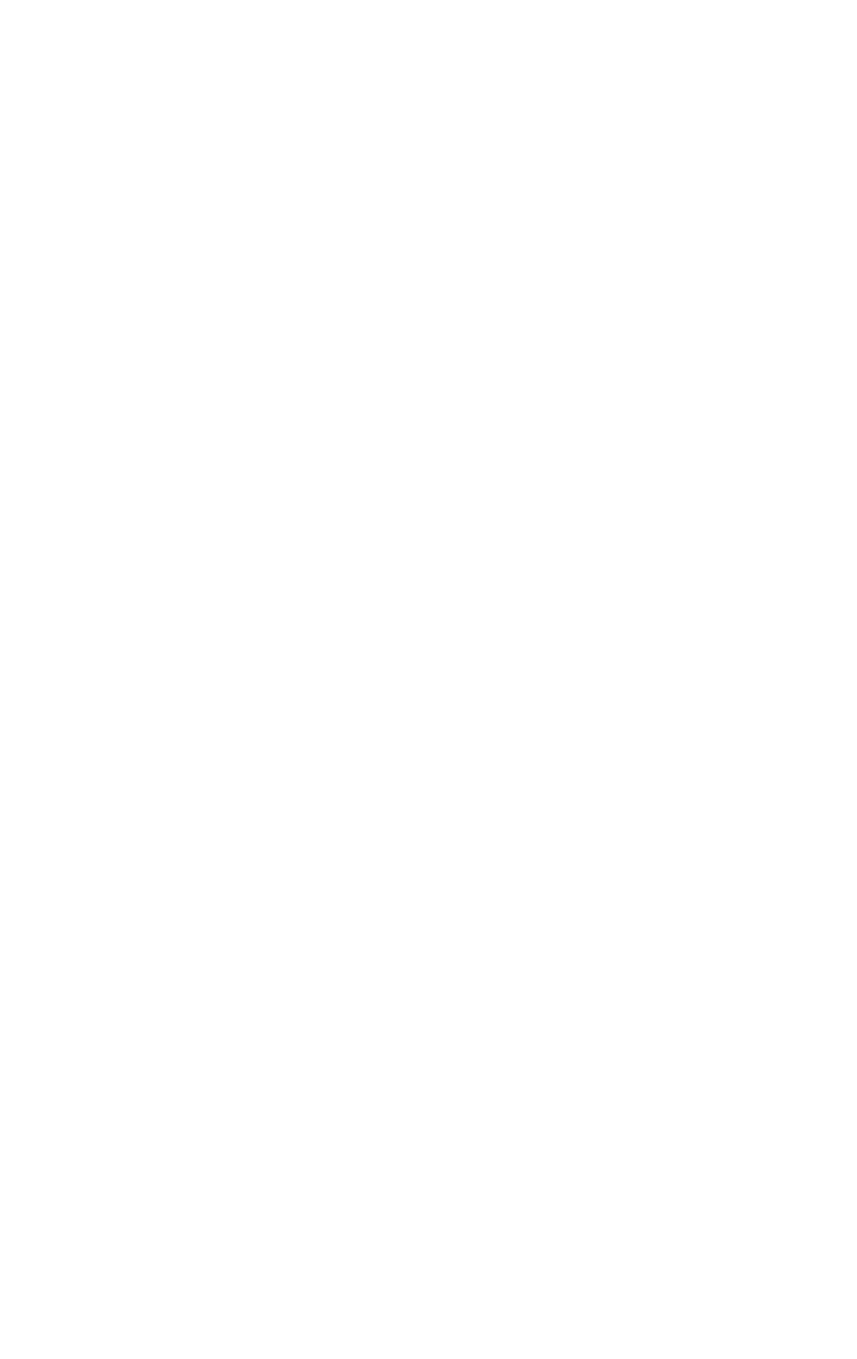
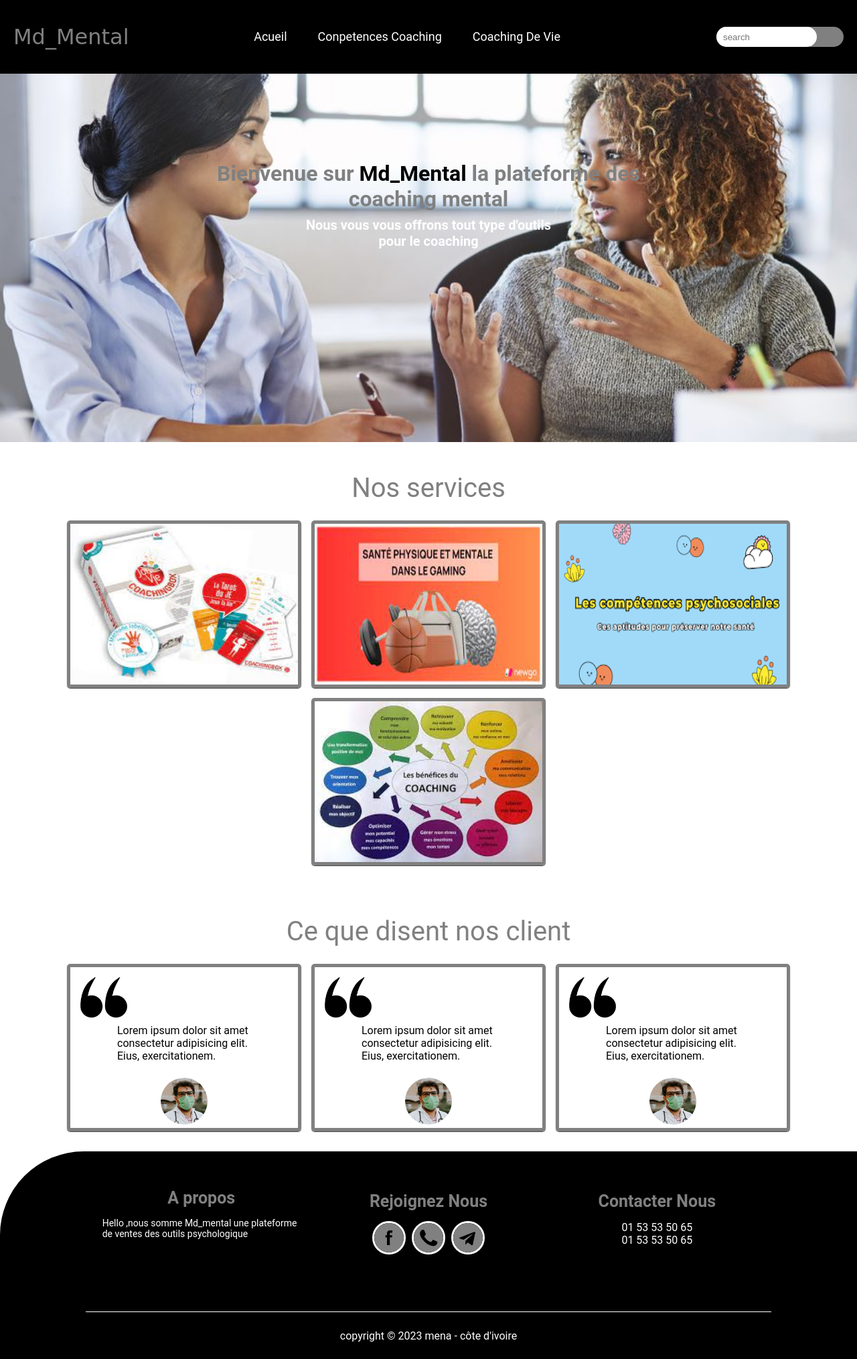
Before and after one commit to Madjidscript/battle1, a plain HTML site: page index.html in a window 1280 px wide. Shown: the whole page at 67% size. Before the commit the page ends 800 px from the top, so only its background shows below. Drawn offline with Linux system fonts and the light colour scheme; a web font is replaced by a local one.

Commit message:
depot projet

```diff
--- a/index.html
+++ b/index.html
@@ -4,6 +4,157 @@
     <meta charset="UTF-8" />
     <meta name="viewport" content="width=device-width, initial-scale=1.0" />
     <title>Document</title>
+    <link rel="stylesheet" href="style.css" />
+
+    <link rel="preconnect" href="https://fonts.googleapis.com" />
+    <link rel="preconnect" href="https://fonts.gstatic.com" crossorigin />
+    <link
+      href="https://fonts.googleapis.com/css2?family=Shrikhand&display=swap"
+      rel="stylesheet"
+    />
   </head>
-  <body></body>
+  <body>
+    <nav class="navbar">
+      <!-- logo -->
+      <a href="./index2.html" class="logo">Md_Mental</a>
+      <!-- menu navigation -->
+      <!-- icons hanberguer -->
+      <ul class="nav-links">
+        <input type="checkbox" id="papa" />
+        <label for="papa" class="hamburger">&#9776;</label>
+
+        <div class="menu">
+          <li><a href="">Acueil</a></li>
+          <li><a href="">Conpetences Coaching</a></li>
+          <li><a href="">Coaching De Vie</a></li>
+
+          <li><a href="/" id="principale"></a></li>
+
+          <p class="recherche">
+            <input type="search" placeholder="search" />
+          </p>
+        </div>
+      </ul>
+    </nav>
+
+    <div class="section1">
+      <div class="box">
+        <div class="card" id="card1">
+          <p>
+            Bienvenue sur <strong style="color: black">Md_Mental</strong> la
+            plateforme des coaching mental
+          </p>
+          <h5>Nous vous vous offrons tout type d'outils pour le coaching</h5>
+        </div>
+      </div>
+    </div>
+
+    <div class="container">
+      <h1>Nos services</h1>
+      <div class="images-container">
+        <label class="images">
+          <img src="./image/livres.jpg" alt="" />
+        </label>
+        <label class="images">
+          <img src="./image/jeux.jpg" alt="" />
+        </label>
+        <label class="images">
+          <img src="./image/livre2.png" alt="" />
+        </label>
+        <label class="images">
+          <img src="./image/livres3.jpg" alt="" />
+        </label>
+      </div>
+    </div>
+
+    <div class="container">
+      <h1>Ce que disent nos client</h1>
+      <div class="images-container">
+        <label class="images">
+          <div class="ronds">
+            <img
+              src="./image/WhatsApp_Image_2023-07-07_at_12.01.09__1_-removebg-preview.png"
+              alt=""
+            />
+          </div>
+          <div class="comment">
+            <p>
+              Lorem ipsum dolor sit amet consectetur adipisicing elit. Eius,
+              exercitationem.
+            </p>
+          </div>
+          <div class="rond"></div>
+        </label>
+        <label class="images">
+          <div class="ronds">
+            <img
+              src="./image/WhatsApp_Image_2023-07-07_at_12.01.09__1_-removebg-preview.png"
+              alt=""
+            />
+          </div>
+          <div class="comment">
+            <p>
+              Lorem ipsum dolor sit amet consectetur adipisicing elit. Eius,
+              exercitationem.
+            </p>
+          </div>
+          <div class="rond"></div>
+        </label>
+        <label class="images">
+          <div class="ronds">
+            <img
+              src="./image/WhatsApp_Image_2023-07-07_at_12.01.09__1_-removebg-preview.png"
+              alt=""
+            />
+          </div>
+          <div class="comment">
+            <p>
+              Lorem ipsum dolor sit amet consectetur adipisicing elit. Eius,
+              exercitationem.
+            </p>
+          </div>
+          <div class="rond"></div>
+        </label>
+      </div>
+    </div>
+
+    <footer style="color: white">
+      <div class="box">
+        <div class="card1">
+          <h3 class="titre" style="margin-top: 25px">
+            A propos
+            <div class="urderline"><span></span></div>
+          </h3>
+          <p class="tt" style="font-size: 14px">
+            Hello ,nous somme Md_mental une plateforme de ventes des outils
+            psychologique
+          </p>
+        </div>
+        <div class="card2">
+          <h3 class="titre">
+            Rejoignez Nous
+            <div class="urderline"><span></span></div>
+          </h3>
+          <p>
+            <a href=""><img src="./image/facebook.svg" alt="" /></a>
+            <a href="" style="margin-left: 5px; margin-right: 5px">
+              <img src="./image/whatsapp-128.svg" alt=""
+            /></a>
+            <a href=""><img src="./image/telegram.svg" alt="" /></a>
+          </p>
+        </div>
+        <div class="card3">
+          <h3 class="titre">
+            Contacter Nous
+            <div class="urderline"><span></span></div>
+          </h3>
+          <p>01 53 53 50 65</p>
+          <p>01 53 53 50 65</p>
+        </div>
+      </div>
+      <br />
+      <hr />
+      <div class="copy">copyright © 2023 mena - côte d'ivoire</div>
+    </footer>
+  </body>
 </html>
--- /dev/null
+++ b/style.css
@@ -0,0 +1,389 @@
+* {
+  margin: 0;
+  padding: 0;
+  box-sizing: border-box;
+}
+/* debut navbar */
+body {
+  color: white;
+  font-family: "Poppins", sans-serif;
+  font-family: "Roboto", sans-serif;
+  background-color: white;
+}
+
+a {
+  text-decoration: none;
+}
+
+li {
+  list-style: none;
+}
+
+.navbar {
+  display: flex;
+  align-items: center;
+  justify-content: space-between;
+  padding: 20px;
+  background-color: black;
+  color: #fff;
+}
+
+.nav-links a {
+  color: #fff;
+}
+/* LOGO */
+.logo {
+  font-size: 32px;
+  color: gray;
+  font-family: "Shrikhand", cursive;
+}
+body {
+  background-color: white;
+  color: black;
+}
+/* NAVBAR MENU */
+.menu {
+  display: flex;
+  flex-wrap: wrap;
+  gap: 1em;
+  font-size: 18px;
+  /* line-height: 80px; */
+}
+.menu li {
+  padding: 5px 14px;
+  line-height: 60px;
+}
+li a img {
+  width: 30px;
+  height: 30px;
+  filter: invert();
+  margin-top: 12px;
+}
+#principale {
+  margin-left: 155px;
+}
+.menu p .recherche {
+  line-height: 100px;
+  margin-top: 70px;
+}
+.menu p.recherche {
+  width: 190px;
+  height: 30px;
+  margin-top: 20px;
+  border-radius: 50px;
+  background-color: gray;
+}
+.menu p.recherche input {
+  width: 150px;
+  height: 30px;
+  margin-bottom: 60px;
+  position: absolute;
+  border-radius: 20px;
+  background-color: white;
+  outline: none;
+  padding: 0px 10px;
+  border: none;
+}
+.menu p.recherche img {
+  width: 25px;
+  height: 25px;
+  margin-top: 2px;
+  position: absolute;
+  margin-left: 155px;
+}
+
+input[type="checkbox"] {
+  display: none;
+}
+
+/* HAMBURGER MENU */
+.hamburger {
+  display: none;
+  font-size: 24px;
+  /* user-select: none; */
+}
+.active {
+  color: gray !important;
+  border-bottom: 1px solid gray;
+}
+
+/* APPLYING MEDIA QUERIES */
+
+@media (max-width: 768px) {
+  .menu {
+    display: none;
+    position: absolute;
+    background-color: black;
+    right: 0;
+    left: 0;
+    text-align: center;
+    padding: 16px 0;
+    z-index: 1;
+  }
+  .menu p.recherche {
+    margin-left: 75px;
+    background-color: transparent;
+  }
+
+  .menu p.recherche img {
+    margin-left: 120px;
+  }
+  #principale {
+    display: none;
+  }
+
+  .menu li {
+    margin-top: 1px;
+  }
+
+  input[type="checkbox"]:checked ~ .menu {
+    display: block;
+  }
+
+  .hamburger {
+    display: block;
+  }
+}
+/* fin navbar */
+@media screen and (min-width: 769px) and (max-width: 1124px) {
+  .navbar {
+    padding: 8px;
+    display: flex;
+    justify-content: space-between;
+  }
+  #principale {
+    display: none;
+  }
+  .menu {
+    gap: 0.1em;
+  }
+  .logo {
+    font-size: 25px;
+  }
+  .menu p .recherche {
+    line-height: 100px;
+    margin-top: 70px;
+  }
+  .menu p.recherche {
+    width: 140px;
+    height: 30px;
+    margin-top: 20px;
+    border-radius: 50px;
+    background-color: gray;
+  }
+  .menu p.recherche input {
+    width: 100px;
+    height: 30px;
+    margin-bottom: 60px;
+    position: absolute;
+    border-radius: 20px;
+    background-color: white;
+    outline: none;
+    padding: 0px 10px;
+    border: none;
+  }
+  .menu p.recherche img {
+    width: 25px;
+    height: 25px;
+    margin-top: 2px;
+    position: absolute;
+    margin-left: 105px;
+  }
+}
+
+@media screen and (max-width: 599px) {
+  .menu p {
+    margin-right: 80px;
+  }
+}
+/* fin de navbar */
+.section1 {
+  width: 100%;
+  height: 550px;
+  background-image: url(./image/A-quoi-sert-un-coach-mental.jpg);
+  background-position: center center;
+  background-size: cover;
+  overflow: hidden;
+}
+.section1 .box {
+  display: flex;
+  animation: papa 15s infinite ease-in-out;
+}
+.section1 .box .card {
+  width: 100%;
+  height: 850px;
+  flex-shrink: 0;
+  display: flex;
+  flex-direction: column;
+  align-items: center;
+  text-align: center;
+  /* padding: 140px 370px; */
+}
+.card p {
+  width: 700px;
+  font-size: 32px;
+  font-weight: bold;
+  margin-top: 130px;
+  margin-bottom: 8px;
+  /* white-space: wrap; */
+  color: gray;
+  animation: text 1s linear 0s 1 normal none;
+}
+.card h5 {
+  font-size: 20px;
+  width: 400px;
+  color: white;
+}
+
+/* nos services */
+
+.container {
+  position: relative;
+  min-height: auto;
+  padding-bottom: 20px;
+  background-color: white;
+}
+.container h1 {
+  color: gray;
+  text-align: center;
+  padding: 15px;
+  font-size: 40px;
+  font-weight: normal;
+  margin-top: 30px;
+}
+.container .images-container {
+  display: flex;
+  flex-wrap: wrap;
+  gap: 15px;
+  justify-content: center;
+  padding: 10px;
+}
+.container .images-container .images {
+  height: 250px;
+  width: 350px;
+  border: 5px solid gray;
+  border-radius: 5px;
+  box-shadow: 0px 1px 1px rgba(0, 0, 0, 0.8);
+}
+.container .images-container .images img {
+  height: 100%;
+  width: 100%;
+}
+
+.rond {
+  width: 70px;
+  height: 70px;
+  border-radius: 100%;
+  background-image: url(./image/WhatsApp\ Image\ 2023-07-07\ at\ 12.18.38.jpeg);
+  background-size: cover;
+  background-position: center center;
+  margin: 70px auto;
+}
+.comment {
+  width: 200px;
+  height: 10px;
+  border-radius: 100%;
+  color: black;
+  margin: 5px auto;
+}
+.ronds {
+  width: 70px;
+  height: 70px;
+  margin-left: 15px;
+  margin-top: 10px;
+}
+
+footer {
+  width: 100%;
+  height: auto;
+  background-color: black;
+  display: flex;
+  flex-direction: column;
+  border-top-left-radius: 125px;
+  bottom: 0px;
+}
+footer .box {
+  display: flex;
+  justify-content: space-around;
+  flex-wrap: wrap;
+  align-items: center;
+  width: 80%;
+  height: 30%;
+  /* background-color: rebeccapurple; */
+  margin: 0px auto;
+}
+footer .box .card1 {
+  width: 300px;
+  height: 190px;
+  margin-top: 30px;
+  /* background-color: gray; */
+  padding-left: 4px;
+  /* text-align: center; */
+}
+
+footer .box .card2 {
+  width: 300px;
+  height: 100px;
+  /* background-color: gray; */
+  text-align: center;
+}
+p a img {
+  width: 50px;
+  height: 50px;
+  border-radius: 50px;
+  border: 3px solid white;
+}
+footer .box .card3 {
+  width: 300px;
+  height: 100px;
+  /* background-color: gray; */
+  text-align: center;
+}
+footer .box h3 {
+  color: gray;
+  text-align: center;
+  margin-bottom: 15px;
+  font-size: 25px;
+  overflow: hidden;
+  position: relative;
+}
+h3 .urderline {
+  position: absolute;
+  width: 60%;
+  height: 5px;
+  border-radius: 3px;
+  top: 30px;
+  left: 60px;
+  background-color: white;
+  display: flex;
+}
+h3 .urderline span {
+  width: 15px !important;
+  height: 100%;
+  background-color: black;
+  border-radius: 3px;
+  top: 0px;
+  left: 10px;
+  position: relative;
+  animation: balade 2s linear infinite;
+}
+
+hr {
+  width: 80%;
+  border: 0;
+  border-bottom: 1px solid white;
+  margin: 0px auto;
+}
+.copy {
+  width: 100%;
+  height: 70px;
+  display: flex;
+  align-items: center;
+  justify-content: center;
+  text-align: center;
+  background-color: rgba(0, 0, 0, 0.568);
+}
+.description {
+  color: white;
+  margin-top: 20px;
+}
```
Also changed, not shown: page2.html (added, +9 -0 lines), page3.html (added, +9 -0 lines), image/A-quoi-sert-un-coach-mental.jpg (added), image/WhatsApp Image 2023-07-07 at 12.18.38.jpeg (added), image/WhatsApp_Image_2023-07-07_at_12.01.09__1_-removebg-preview.png (added), image/facebook.svg (added), image/jeux.jpg (added), image/livre2.png (added), image/livres.jpg (added), image/livres3.jpg (added), image/telegram.svg (added), image/whatsapp-128.svg (added), page2.css (added), page3.css (added).
